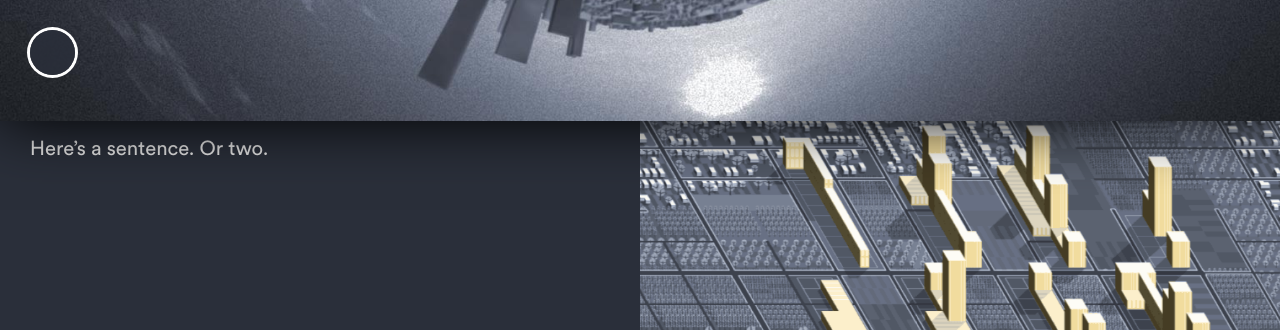
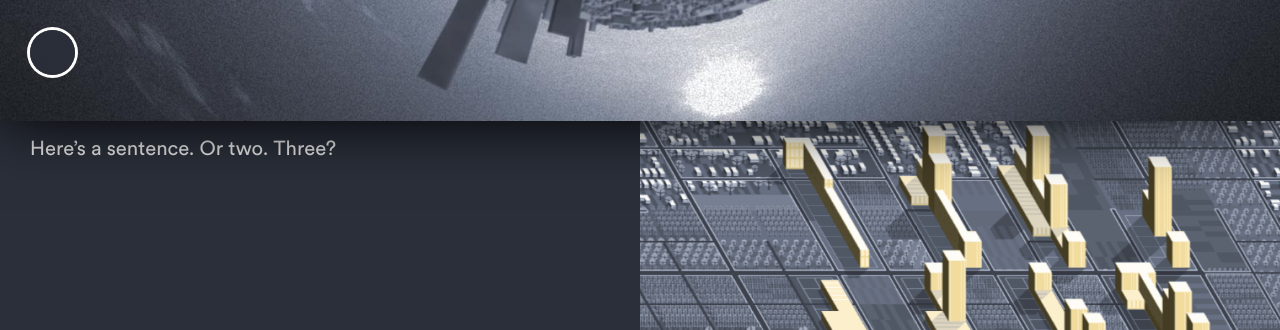
Before and after one commit to whentodayisover/whentodayisover.github.io, a Jekyll site: the page built from index.html, in a window 1280 px wide and 900 px high, scrolled down 779 px. Shown: the top 330 px of the window. Built offline with Jekyll 4.4.1, drawn with Linux system fonts in a browser that asks for light colours.

Commit message:
Update 02-intro.yml

```diff
--- a/_data/lockwood/02-intro.yml
+++ b/_data/lockwood/02-intro.yml
@@ -11,4 +11,4 @@ content:
   -
     - width: full
       content: |
-        Here's a sentence. Or two.
+        Here's a sentence. Or two. Three?
```
